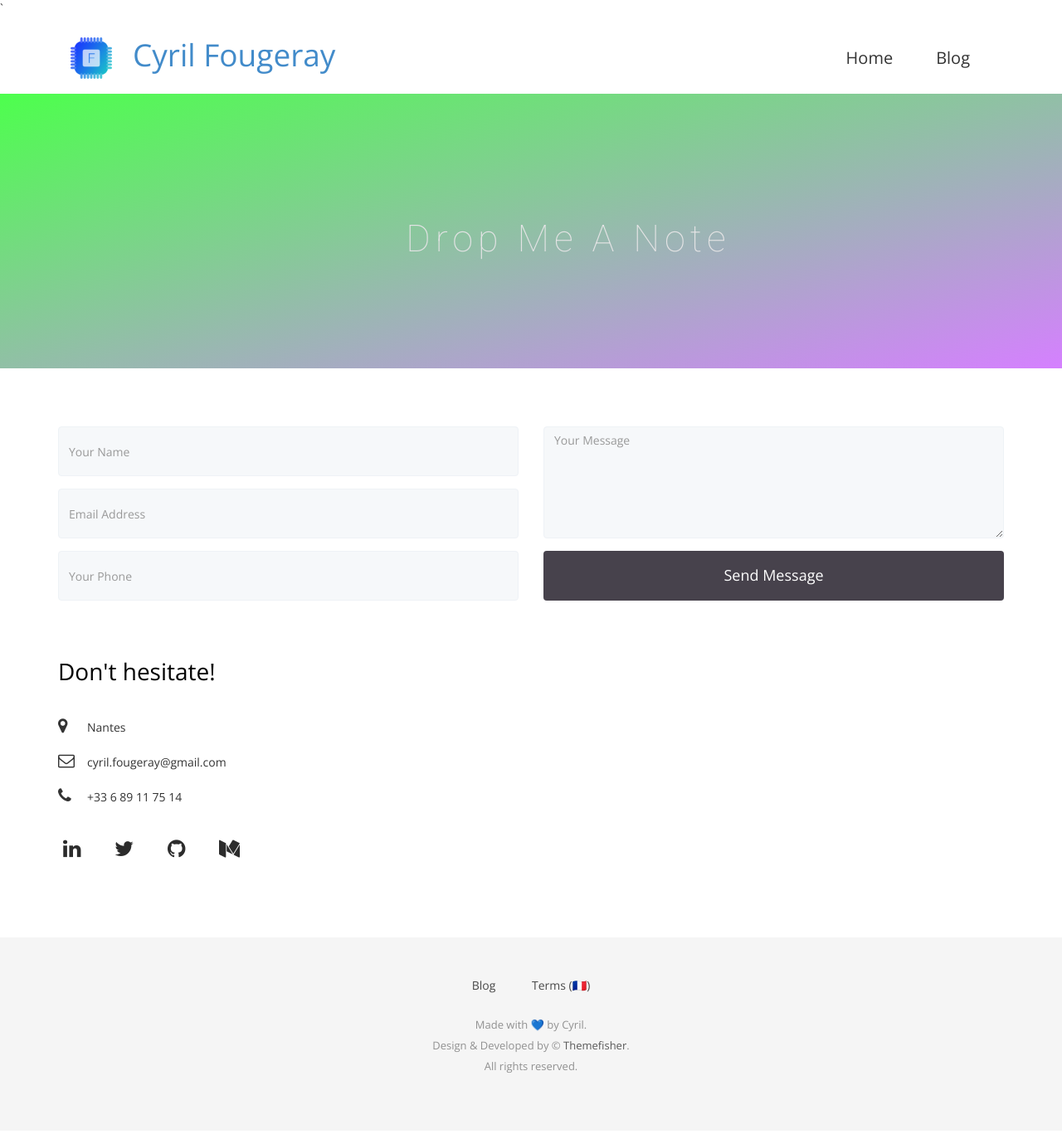
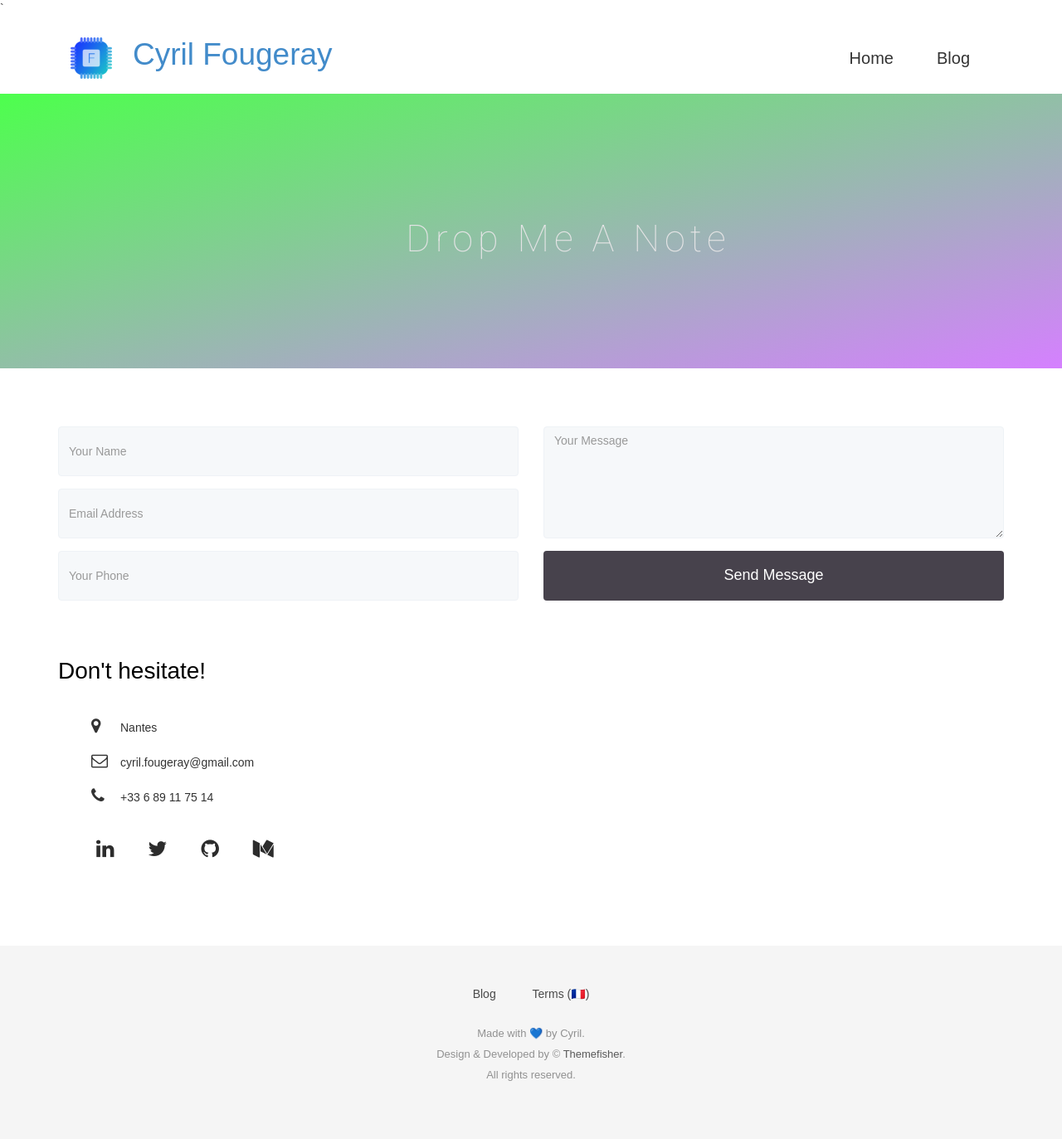
Before and after one commit to fouge/fouge.github.io, a Jekyll site: the page built from contact.html, in a window 1280 px wide. Shown: the whole page at 83% size. Built offline with Jekyll 4.4.1, drawn with Linux system fonts in a browser that asks for light colours; nearby versions of some CDN libraries; some web fonts are replaced.

Commit message:
Short article to start; Blog style corrected to make things better

```diff
--- a/_layouts/post.html
+++ b/_layouts/post.html
@@ -4,7 +4,7 @@
 
 <div class="post">
   <!-- Wrapper Start -->
-  <section id="intro" style="border: 1px dotted #ddd;">
+  <section id="blogpost" style="border: 1px dotted #ddd;">
     <div class="container">
       <div class="row">
         <div>
@@ -16,11 +16,14 @@
               #{{ tags }}
             </li>
             {% endfor %}
+            </ul>
             <div class="post-info-wrapper">
               <p class="italic">By <span class="bold">{{ page.author }}</span> on <span class="bold">{{ page.date | date: "%B %-d, %Y" }}</span></p>
             </div>
             <hr />
+            <div class="blog-content">
             <p>{{ content }}</p>
+            </div>
           </div>
         </div><!-- .col-md-7 close -->
       </div>
--- a/css/airspace.css
+++ b/css/airspace.css
@@ -14,7 +14,7 @@
 	Common Css
 --*/
 body {
-  font-family: 'Open Sans', sans-serif;
+  font-family: 'Merriweather', sans-serif;
   -webkit-font-smoothing: antialiased;
 }
 h1,
@@ -34,13 +34,14 @@
   font-weight: 300;
 }
 p {
-  font-size: 15px;
+  font-size: 16px;
   line-height: 28px;
 }
 ul {
-  padding: 0;
-  margin: 0;
-  list-style: none;
+  /* padding: 0;
+  margin: 0; */
+  display: list-item;
+  list-style-type: none;
 }
 a,
 a:active,
@@ -172,9 +173,7 @@
 #intro .section-title p {
   padding-top: 20px;
 }
-#intro .blog-tags li {
-  display: inline-block;
-}
+
 /*--
 	service Start
 --*/
@@ -409,6 +408,35 @@
   color: #655E7A;
   padding: 10px 20px;
 }
+
+
+#blogpost h1 {
+}
+#blogpost p {
+  padding: 0px;
+  font-size: 16px;
+  line-height: 25px;
+}
+#blogpost .block {
+  margin-left:100px;
+  margin-right:100px;
+}
+#blogpost .container .row .block .blog-tags {
+  margin: 0px;
+  padding: 0px;
+  display: inline-block;
+}
+#blogpost .blog-content {
+  font-size: 16px;
+  line-height: 25px;
+}
+#blogpost .blog-content ul {
+  display: list-item;
+}
+#blogpost .blog-content li {
+  list-style-type: disc;
+}
+
 
 /*--
 	portfolio-work Start
@@ -699,7 +727,7 @@
   background: #47424C;
   border: none;
   color: #fff;
-  font-family: 'Open Sans', sans-serif;
+  font-family: 'Merriweather', sans-serif;
   font-size: 18px;
 }
 /*--
@@ -744,7 +772,7 @@
   width: 100%;
 }
 #contact-box .block h2 {
-  font-family: 'Open Sans', sans-serif;
+  font-family: 'Merriweather', sans-serif;
   font-weight: 300;
   color: #000;
   font-size: 28px;
```
Also changed, not shown: _posts/2020-03-10-welcome-to-my-website.md (deleted, +0 -18 lines), _posts/2020-04-02-welcome.md (added, +36 -0 lines).
